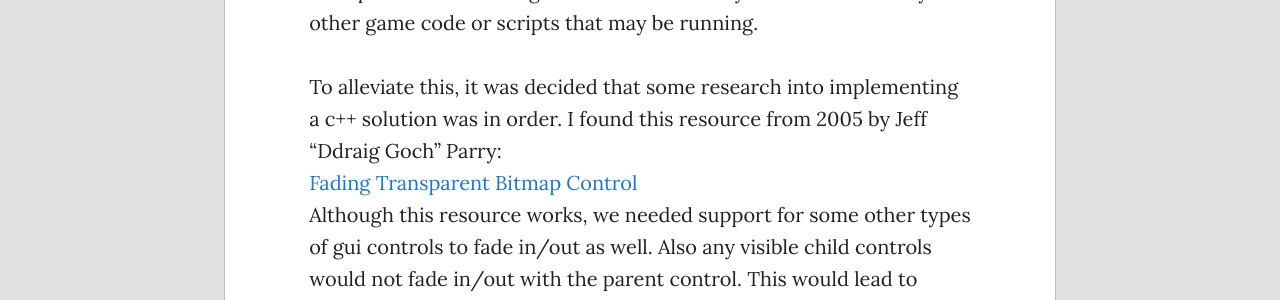
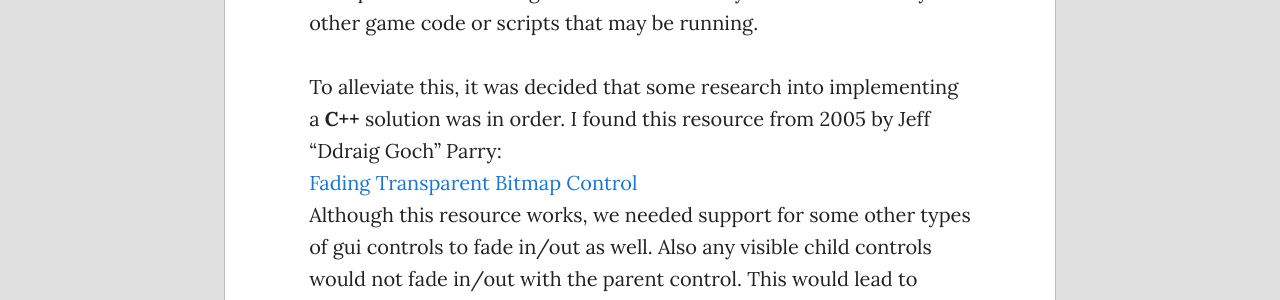
Before and after one commit to WilloWispGames/WilloWispGames.github.io, a Jekyll site: the page built from _posts/2016-10-01-FadingGuiControls.md, in a window 1280 px wide and 900 px high, scrolled down 381 px. Shown: the part 186-486 px from the top of the window. Built offline with Jekyll 4.4.1, drawn with Linux system fonts in a browser that asks for light colours; nearby versions of some CDN libraries; comment, search, counter and statistics services are not loaded.

```diff
--- a/_posts/2016-10-01-FadingGuiControls.md
+++ b/_posts/2016-10-01-FadingGuiControls.md
@@ -11,7 +11,7 @@ tags: [ 'tech' ]
 Subtle fading effects go a long way in improving the aesthetics of a gui and we wanted to take advantage of this effect in Torque for image and button guis. As of this writing, about the only way to manipulate fading using stock Torque is to set up schedules in script to adjust alpha values. It works but is prone to performance issues, especially with multiple schedules being called simultaneously - in addition to any other game code or scripts that may be running.
 <br>
 <br>
-To alleviate this, it was decided that some research into implementing a c++ solution was in order. I found this resource from 2005 by Jeff "Ddraig Goch" Parry:<br>
+To alleviate this, it was decided that some research into implementing a <b>C++</b> solution was in order. I found this resource from 2005 by Jeff "Ddraig Goch" Parry:<br>
 [Fading Transparent Bitmap Control](https://www.garagegames.com/community/resources/view/7220)<br>
 Although this resource works, we needed support for some other types of gui controls to fade in/out as well. Also any visible child controls would not fade in/out with the parent control. This would lead to things like a background image disappearing but the text inside still being there.<br>
 <br>
```
